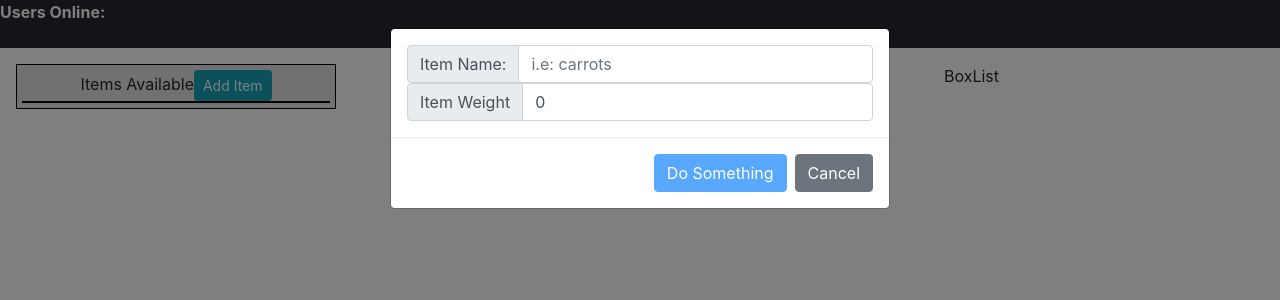
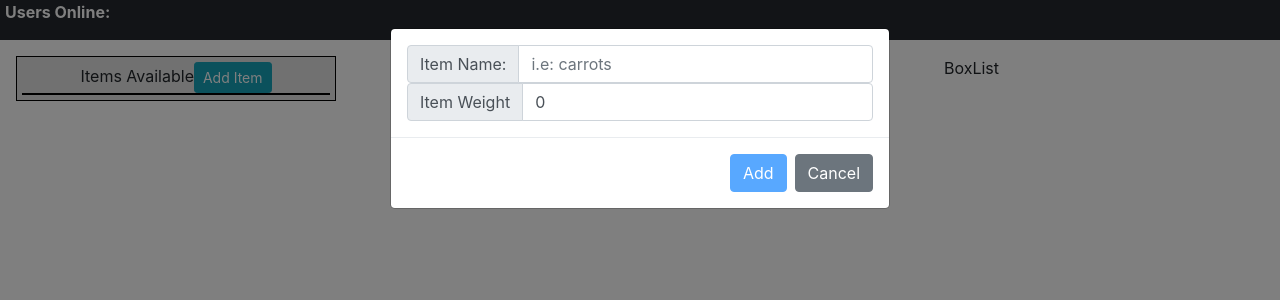
Before and after one commit to cpt-waffle/RoseRocketTest, a React (Create React App) app in the folder packing-ui/: page / in a window 1280 px wide. Both pictures are taken after a click on the button "Add Item". Shown: the top 300 px of the page. Built offline with nearby package versions, Linux system fonts and the light colour scheme; no server answers.

Commit message:
Added small console.logs to server so it can be alittle bit descriptite on what events are actually happening.

```diff
--- a/packing-ui/src/App.js
+++ b/packing-ui/src/App.js
@@ -123,7 +123,7 @@ class App extends Component {
             </InputGroup>
           </ModalBody>
           <ModalFooter>
-            <Button color="primary" disabled={this.state.modalSubmitButton} onClick={this.createNewItem}>Do Something</Button>{' '}
+            <Button color="primary" disabled={this.state.modalSubmitButton} onClick={this.createNewItem}>Add</Button>{' '}
             <Button color="secondary" onClick={this.newItemModal}>Cancel</Button>
           </ModalFooter>
         </Modal>
--- a/packing-ui/src/styles/Users.css
+++ b/packing-ui/src/styles/Users.css
@@ -1,9 +1,12 @@
 .users-navbar {
   background-color: #24292e;
   color: white;
-  height: 3em;
+  height: 20%;
+  padding-left:5px;
+  padding-bottom:1em;
 }
 
 .user {
   display:inline;
+  padding-left:6px;
 }
```
Also changed, not shown: 1 other file (tests, documents, lock files or other folders).
